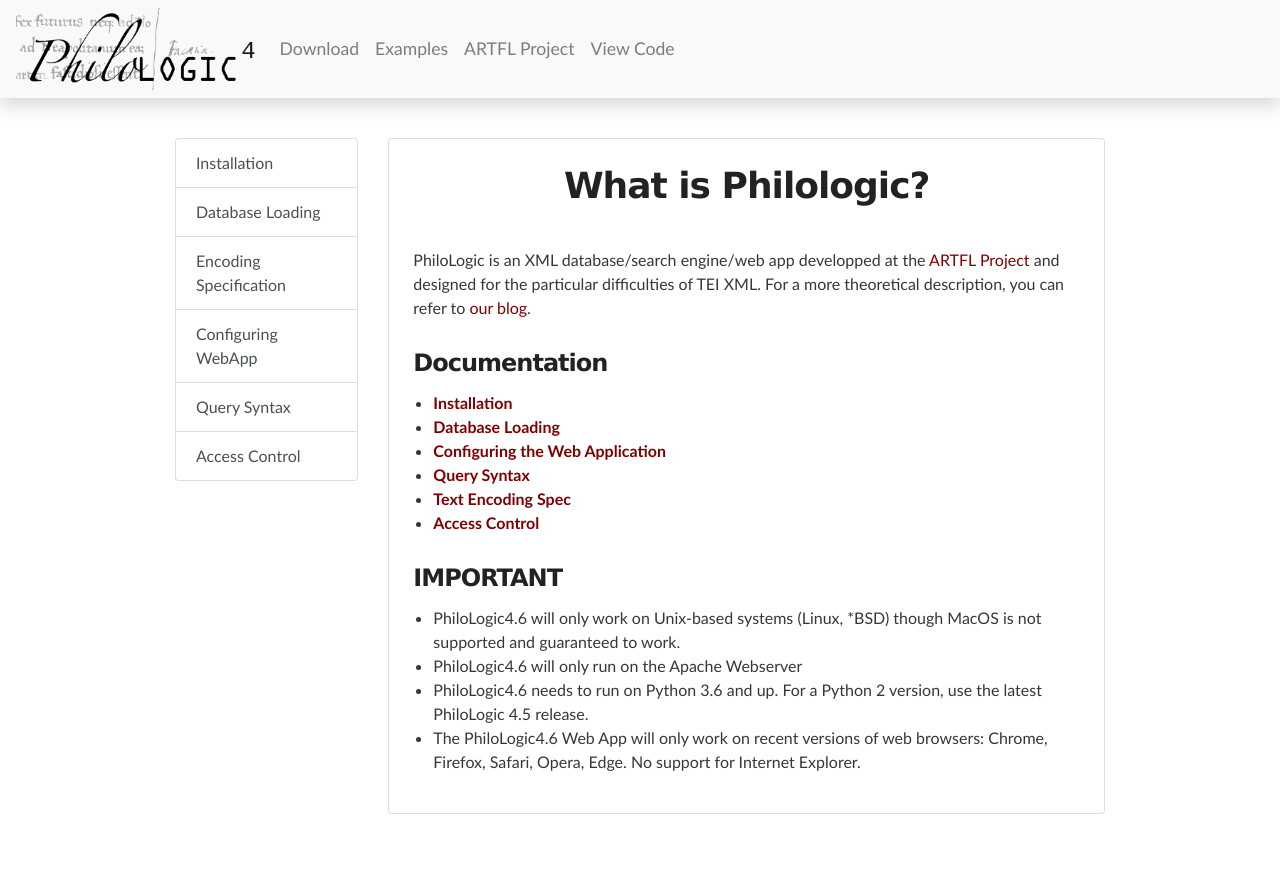
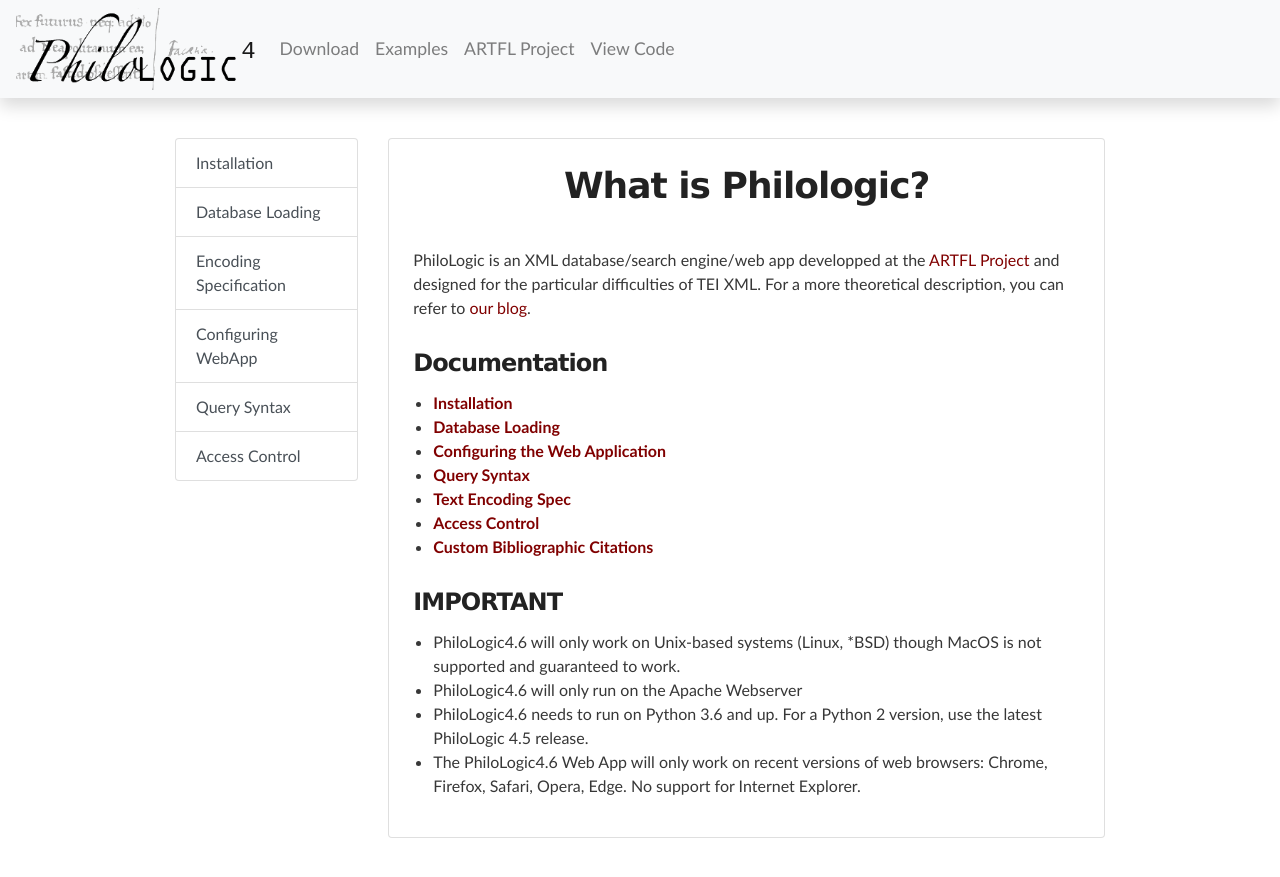
Before and after one commit to ARTFL-Project/PhiloLogic4, a Jekyll site: the page built from docs/index.md, in a window 1280 px wide. Shown: the top 877 px of the page. Built offline with Jekyll 4.4.1, drawn with Linux system fonts in a browser that asks for light colours; our own code applies the rules of GitHub Pages for plain Markdown files.

Commit message:
Update index.md

```diff
--- a/docs/index.md
+++ b/docs/index.md
@@ -14,6 +14,7 @@
 -   [**Query Syntax**](query_syntax.md)
 -   [**Text Encoding Spec**](encoding_spec.md)
 -   [**Access Control**](access_control.md)
+-   [**Custom Bibliographic Citations**](custom_citations.md)
 
 ### IMPORTANT
 
```
